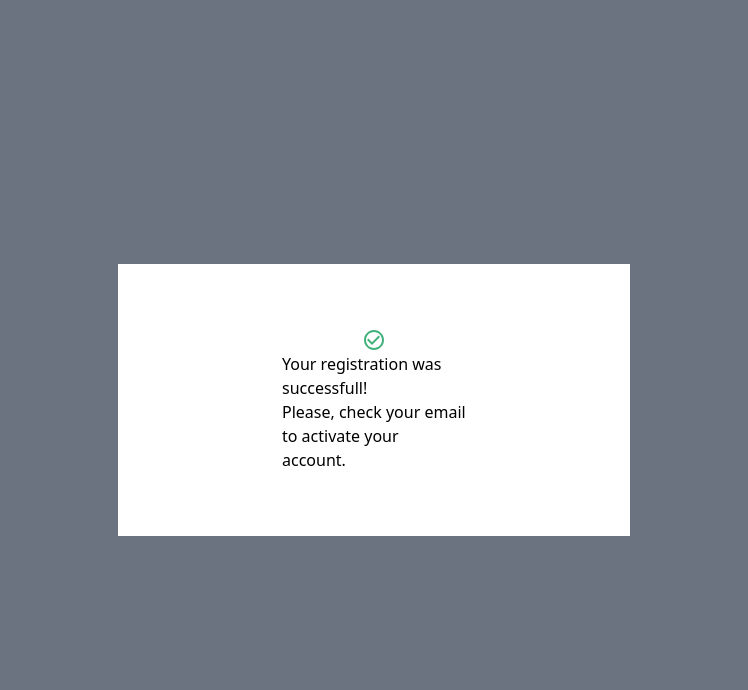
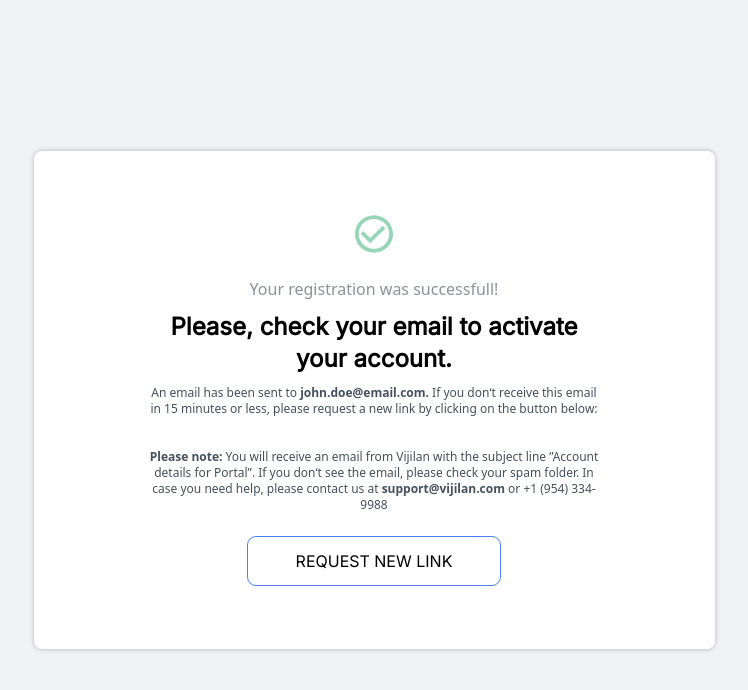
Before and after one commit to BritnessDev/vijilan, a React (Create React App) app: page /check-email in a window 1280 px wide. Shown: the top 690 px of the page, without its empty margins (266-1014 px from the left). Built offline with nearby package versions, Linux system fonts and the light colour scheme.

Commit message:
feat: check email

```diff
--- a/src/components/UI/Button.tsx
+++ b/src/components/UI/Button.tsx
@@ -21,3 +21,14 @@ export const BlueButton: React.FC<IBlueButton> = (props) => (
         {props.Label}
     </button>
 );
+
+interface IOutlineButton {
+    Label: React.ReactNode;
+    onClickHandler: () => void;
+}
+
+export const IOutlineButton: React.FC<IOutlineButton> = (props) => (
+    <button className="px-12 py-3 outline outline-1 outline-textBlue1 rounded-lg font-medium font-inter uppercase hover:bg-textBlue1 hover:text-white" onClick={props.onClickHandler}>
+        {props.Label}
+    </button>
+);
--- a/src/pages/sign-up/check-email.tsx
+++ b/src/pages/sign-up/check-email.tsx
@@ -1,17 +1,43 @@
 import React from 'react';
-import CheckCircleOutlineIcon from '@mui/icons-material/CheckCircleOutline';
+import CircleCheckMark from '../../assets/img/circle-check-mark.svg';
+
+import { IOutlineButton } from '../../components/UI/Button';
+
 
 function CheckEmail() {
     return (
-        <div className="bg-gray-500 flex items-center h-screen">
-            <div className="mx-auto my-auto login-block bg-white max-w-lg">
-                <div className="py-16 px-[100px]">
-                    <div className="px-16">
-                        <div className="flex justify-center">
-                            <CheckCircleOutlineIcon className="text-3xl text-[#40B17B]" />
+        <div className="bg-themeBg1 w-[100vw] h-[100vh] flex justify-center items-center md:px-24 px-2">
+            <div className="p-4 max-w-[713px]">
+                <div className="md:py-16 sm:px-28 px-8 py-8 shadow-card flex justify-center flex-col bg-white rounded-lg">
+                    <img src={CircleCheckMark} className='w-10 mx-auto'/>
+                     <p className="mt-6 text-textGray1 text-base max-w-[530px] text-center font-normal">
+                        Your registration was successfull!
+                    </p>
+                    <p className="mt-2.5 w-full text-center text-2xl font-inter">
+                        <span className="font-semibold">Please, check your email to activate your account.</span>
+                    </p>
+
+                    <p className="mt-2.5 w-full text-[#46505E] text-center text-xs font-normal">
+                        <span>An email has been sent to <span className="font-bold">john.doe@email.com.</span> If you don&lsquo;t receive this email in 15 minutes or less, please request a new link by clicking on the button below:</span>
+                    </p>
+
+                    <p className="mt-8 w-full text-[#46505E] text-center text-xs font-normal">
+                        <span><span className="font-bold">Please note:</span> You will receive an email from Vijilan with the subject line ”Account details for Portal”. If you don&lsquo;t see the email, please check your spam folder. In case you need help, please contact us at <span className="font-bold">support@vijilan.com</span> or +1 (954) 334-9988</span>
+                    </p>
+
+                    <div className="mt-6 flex justify-center">
+                        <div className="flex flex-col items-center">
+                            <IOutlineButton
+                                onClickHandler={() => {
+                                    console.log('');
+                                }}
+                                Label={
+                                    <div className="font-inter font-medium uppercase">
+                                        request new link
+                                    </div>
+                                }
+                            />
                         </div>
-                        <div>Your registration was successfull!</div>
-                        Please, check your email to activate your account.
                     </div>
                 </div>
             </div>
```
Also changed, not shown: src/assets/img/circle-check-mark.svg (added).
